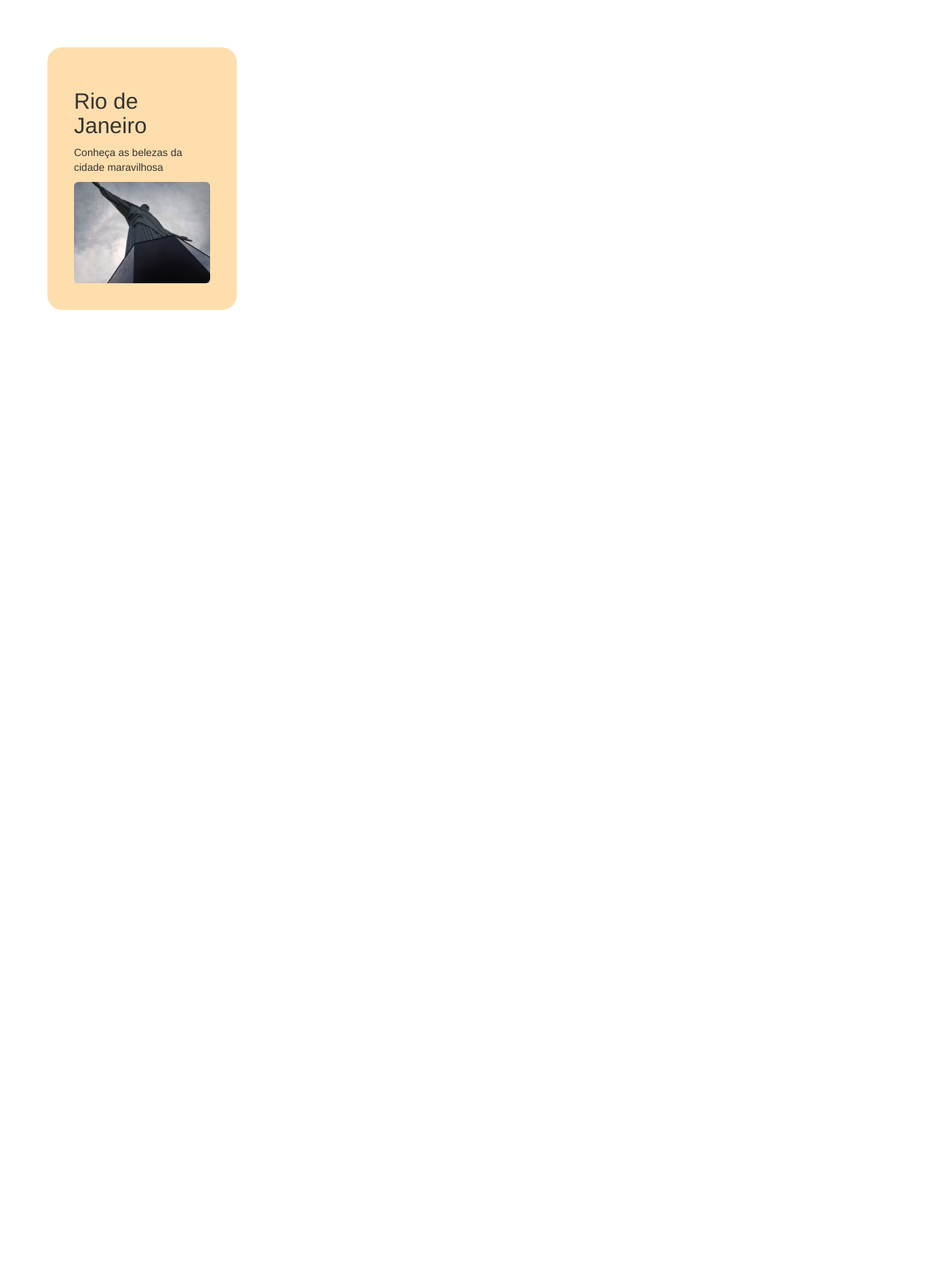
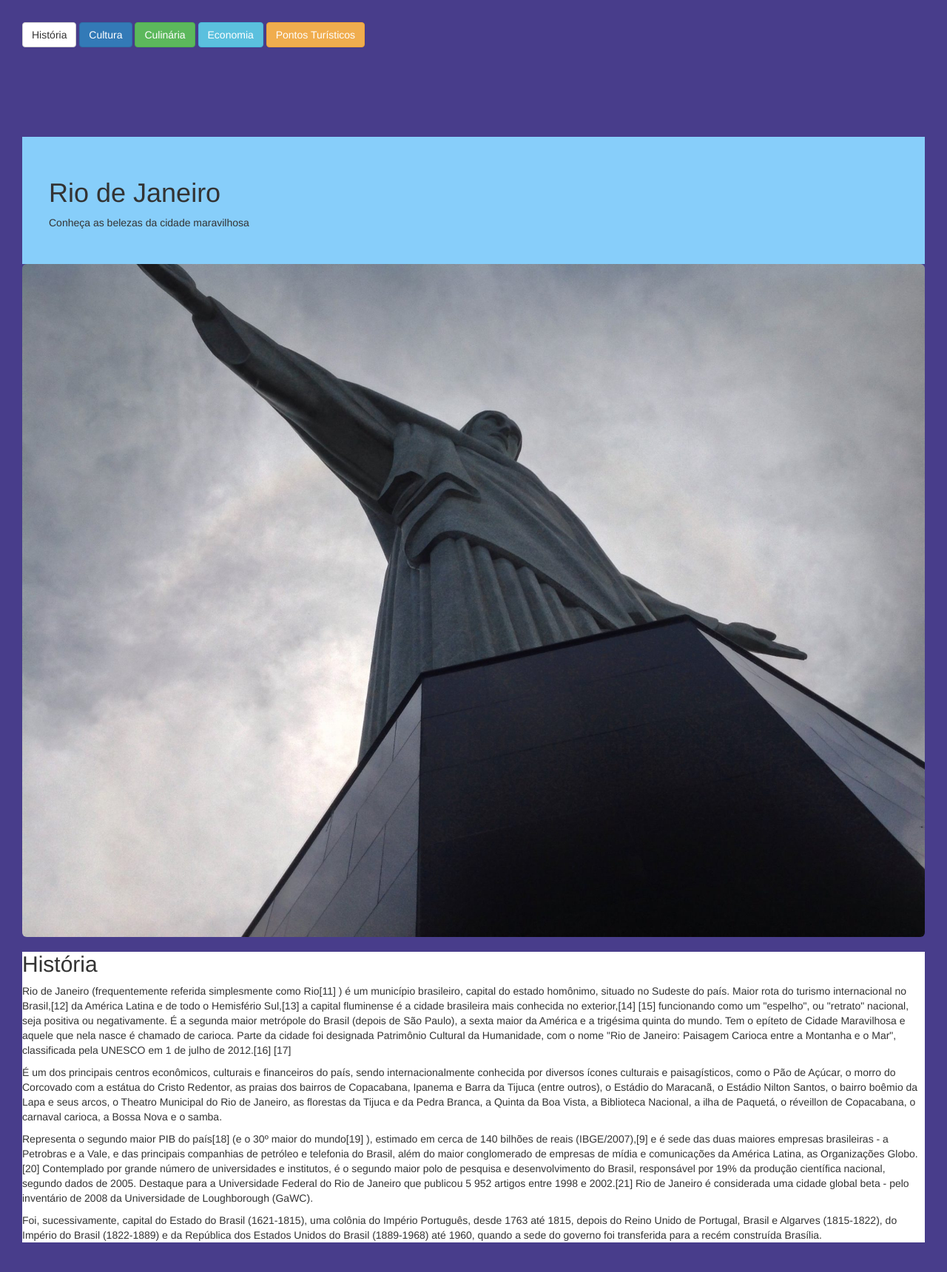
Before and after one commit to sorayaroberta/bluesky, a PHP site: page /DescubraMundo.html in a window 1280 px wide. Shown: the whole page at 74% size. Before the commit the page ends 419 px from the top, so only its background shows below. Run offline with PHP 8.4, Linux system fonts and the light colour scheme.

Commit message:
arquivos da noite

```diff
--- a/DescubraMundo.html
+++ b/DescubraMundo.html
@@ -9,14 +9,36 @@
     <meta name="viewport" content="width=device-width, initial-scale=1">
     <meta name="description" content="">
     <meta name="author" content="">
+       <style type="text/css">
+   	  #texto{
+   	  	/*margin-top: 1%;*/
+   	  	background-color:#fff;
+   	  }
+   	 </style>
+    <style type="text/css">
+   	  #altbotao{
+   	  	/*-top: 10%;*/
+   	  	background-color:#483D8B;
+   	  }
+   	 </style>
+
+   <style type="text/css">
+   	  #botao{
+   	  	/*margin-top: 1%;*/
+   	  	background-color:#483D8B;
+   	  	/*border-radius:50px;*/
+   	  	padding: 30px;
+
+   	  }
+   </style>
    <style type="text/css">
       #descubra{
-        margin-top: 5%;
-        width: 20%;
+       	margin-top: 5%;
+        width: 100%;
         height: auto;
-        margin-left: 5%;
-        background-color:#FFDEAD;
-        border-radius:20px;
+        text-align: justify;
+        background-color:#87CEFA;
+        border-spacing: 10%;
         padding: 36px;
       }
     </style>
@@ -24,10 +46,46 @@
 	<title>lugares</title>
 	</head>
 <body>
-	<div id="descubra" width="50%" heigth="50%">
-	<h2> Rio de Janeiro </h2>
+	<div id="botao">
+	<div id="altbotao">
+	<!-- Standard button -->
+	<button type="button" class="btn btn-default">História</button>
+
+	<!-- Provides extra visual weight and identifies the primary action in a set of buttons -->
+	<button type="button" class="btn btn-primary">Cultura</button>
+
+	<!-- Indicates a successful or positive action -->
+	<button type="button" class="btn btn-success">Culinária</button>
+
+	<!-- Contextual button for informational alert messages -->
+	<button type="button" class="btn btn-info">Economia</button>
+
+	<!-- Indicates caution should be taken with this action -->
+	<button type="button" class="btn btn-warning">Pontos Turísticos</button>
+
+	<div id="botao" width="100px" heigth="500px">
+	</div>
+	</div>
+	<div id="descubra" width="10%" heigth="20%">
+	<h1> Rio de Janeiro </h1>
 	<p> Conheça as belezas da cidade maravilhosa</p>
-	<img src="img/cristo.jpg" alt="cristo" class="img-rounded" height="2%" width="4%">
+	</div>
+	<img src="img/cristo.jpg" alt="cristo" class="img-rounded" >
+
+
+	<div id="texto">
+	<h2> História </h2>
+	<p> Rio de Janeiro (frequentemente referida simplesmente como Rio[11] ) é um município brasileiro, capital do estado homônimo, situado no Sudeste do país. Maior rota do turismo internacional no Brasil,[12] da América Latina e de todo o Hemisfério Sul,[13] a capital fluminense é a cidade brasileira mais conhecida no exterior,[14] [15] funcionando como um "espelho", ou "retrato" nacional, seja positiva ou negativamente. É a segunda maior metrópole do Brasil (depois de São Paulo), a sexta maior da América e a trigésima quinta do mundo. Tem o epíteto de Cidade Maravilhosa e aquele que nela nasce é chamado de carioca. Parte da cidade foi designada Patrimônio Cultural da Humanidade, com o nome "Rio de Janeiro: Paisagem Carioca entre a Montanha e o Mar", classificada pela UNESCO em 1 de julho de 2012.[16] [17] </p>
+
+	<p>É um dos principais centros econômicos, culturais e financeiros do país, sendo internacionalmente conhecida por diversos ícones culturais e paisagísticos, como o Pão de Açúcar, o morro do Corcovado com a estátua do Cristo Redentor, as praias dos bairros de Copacabana, Ipanema e Barra da Tijuca (entre outros), o Estádio do Maracanã, o Estádio Nilton Santos, o bairro boêmio da Lapa e seus arcos, o Theatro Municipal do Rio de Janeiro, as florestas da Tijuca e da Pedra Branca, a Quinta da Boa Vista, a Biblioteca Nacional, a ilha de Paquetá, o réveillon de Copacabana, o carnaval carioca, a Bossa Nova e o samba.
+	</p>
+
+	<p>Representa o segundo maior PIB do país[18] (e o 30º maior do mundo[19] ), estimado em cerca de 140 bilhões de reais (IBGE/2007),[9] e é sede das duas maiores empresas brasileiras - a Petrobras e a Vale, e das principais companhias de petróleo e telefonia do Brasil, além do maior conglomerado de empresas de mídia e comunicações da América Latina, as Organizações Globo.[20] Contemplado por grande número de universidades e institutos, é o segundo maior polo de pesquisa e desenvolvimento do Brasil, responsável por 19% da produção científica nacional, segundo dados de 2005. Destaque para a Universidade Federal do Rio de Janeiro que publicou 5 952 artigos entre 1998 e 2002.[21] Rio de Janeiro é considerada uma cidade global beta - pelo inventário de 2008 da Universidade de Loughborough (GaWC). </p>
+
+	<p>Foi, sucessivamente, capital do Estado do Brasil (1621-1815), uma colônia do Império Português, desde 1763 até 1815, depois do Reino Unido de Portugal, Brasil e Algarves (1815-1822), do Império do Brasil (1822-1889) e da República dos Estados Unidos do Brasil (1889-1968) até 1960, quando a sede do governo foi transferida para a recém construída Brasília.
+	</p>
+	</div>
+
 </body>
 
 </html>
--- a/css/grayscale.css
+++ b/css/grayscale.css
@@ -262,6 +262,12 @@ a:focus {
 
 }
 
+.carousel-inerr {
+    width: 500px;
+    height: 200px;
+
+}
+
 .download-section {
     width: 100%;
     height: 50%;
```
